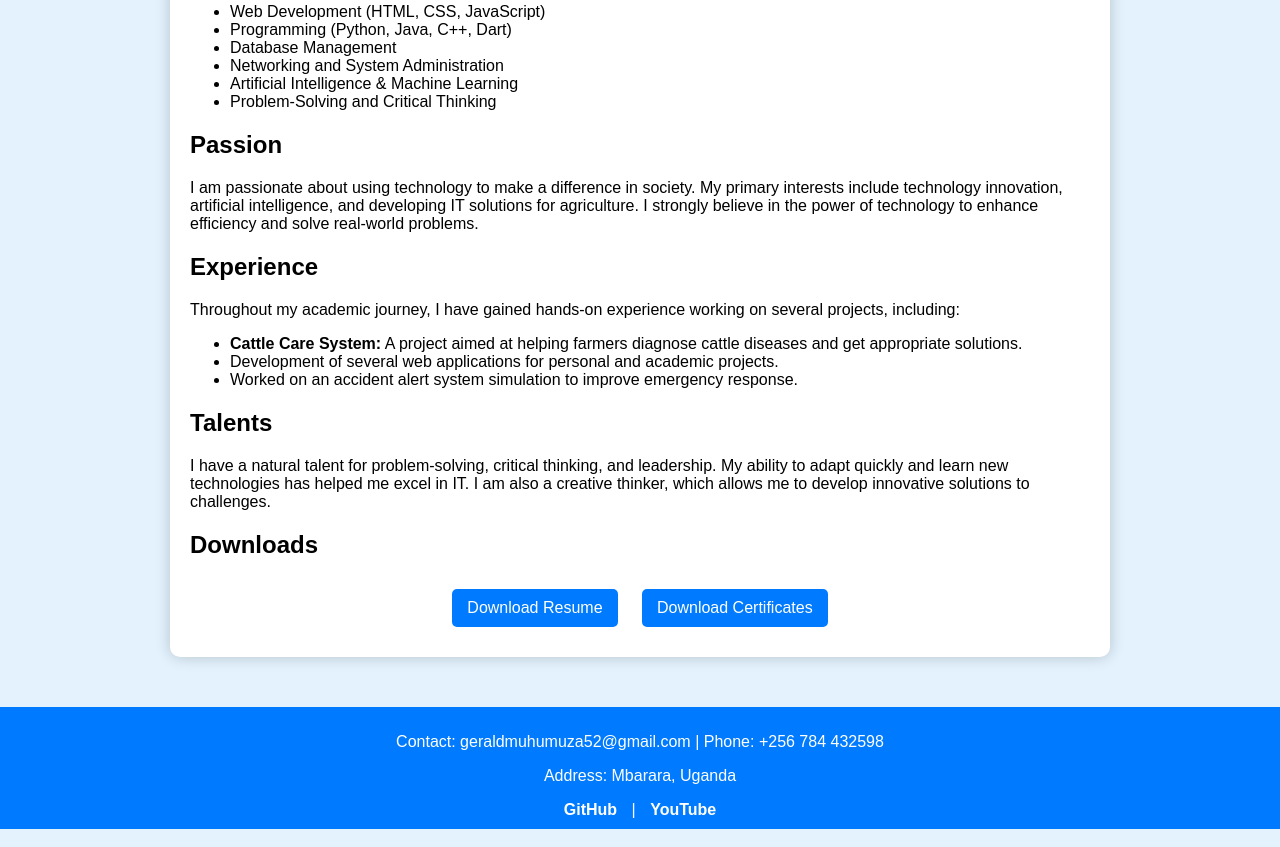
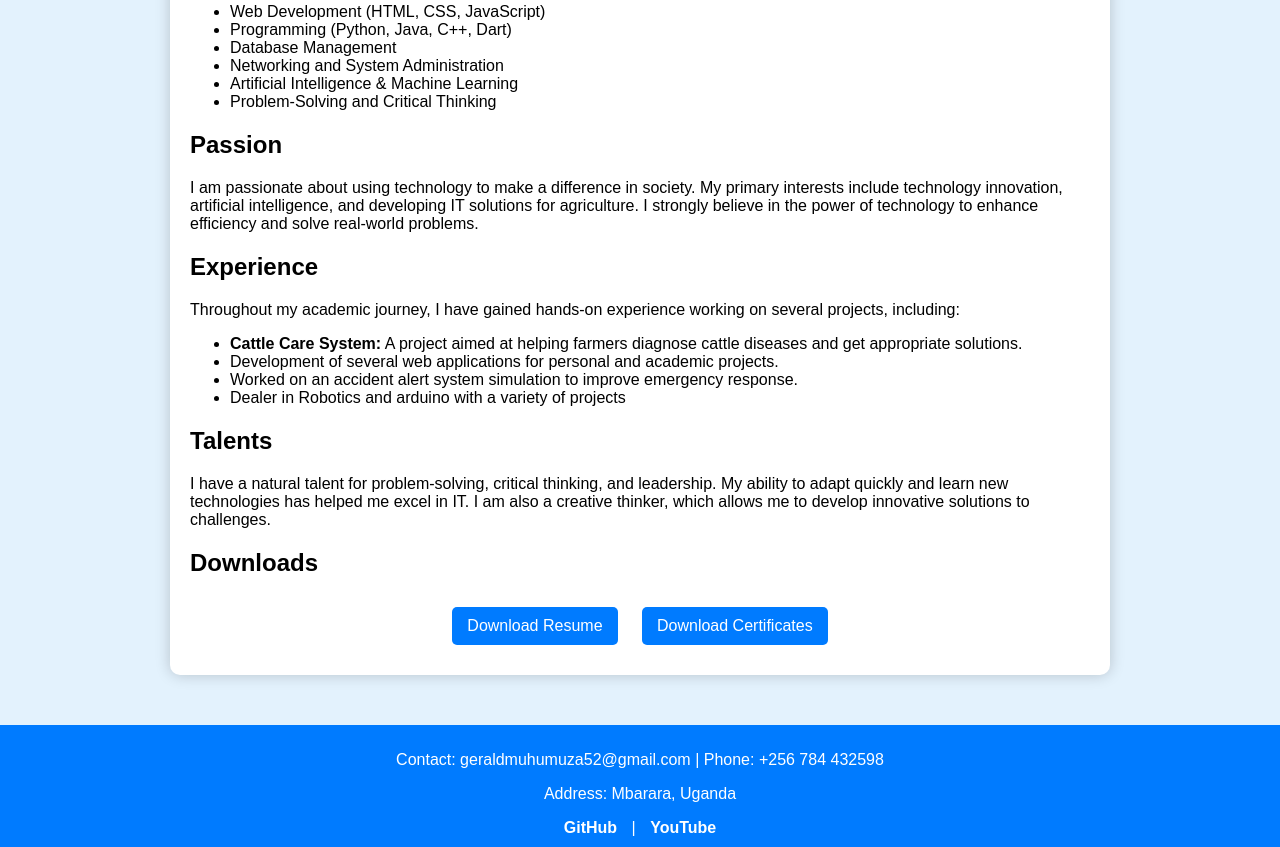
Before and after one commit to geraldmuhumuza/geraldmdev, a plain HTML site: page index.html in a window 1280 px wide. Shown: the part 732-1579 px from the top of the page. Drawn offline with Linux system fonts and the light colour scheme.

Commit message:
Update index.html

```diff
--- a/index.html
+++ b/index.html
@@ -42,6 +42,7 @@
             <li><strong>Cattle Care System:</strong> A project aimed at helping farmers diagnose cattle diseases and get appropriate solutions.</li>
             <li>Development of several web applications for personal and academic projects.</li>
             <li>Worked on an accident alert system simulation to improve emergency response.</li>
+            <li>Dealer in Robotics and arduino with a variety of projects</li>
         </ul>
 
         <h2>Talents</h2>
```
